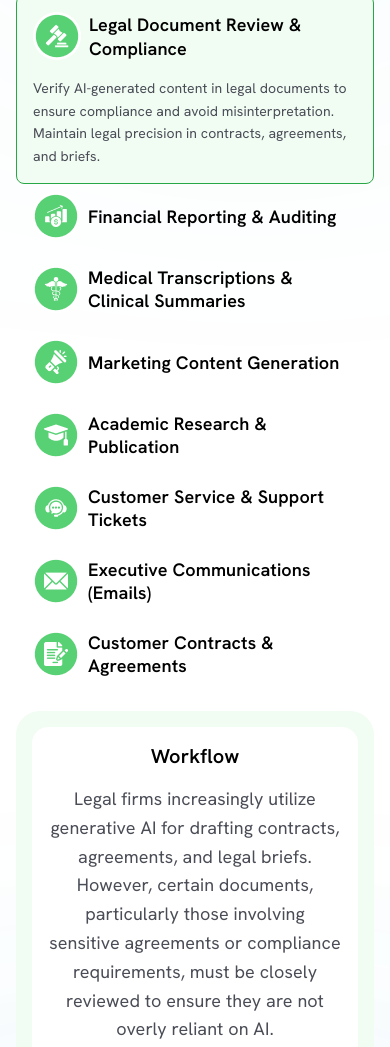
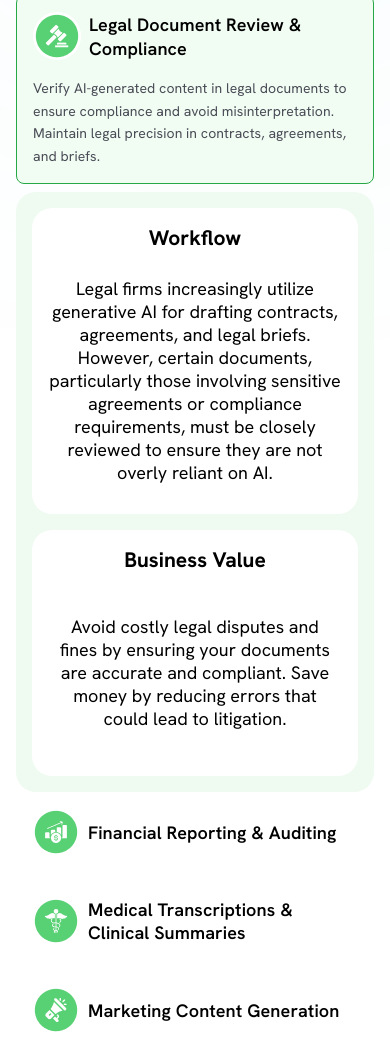
Before and after one commit to Nafiz-Al-Turabi/verigen-ai, a plain HTML site: page index.html in a window 390 px wide. Shown: the part 3713-4760 px from the top of the page. Drawn offline with nearby package versions, Linux system fonts and the light colour scheme.

Commit message:
add workflow

```diff
--- a/css/useCase.css
+++ b/css/useCase.css
@@ -46,7 +46,7 @@
 .use-case-tabs {
     display: flex;
     flex-direction: column;
-    gap: 8px;
+    /* gap: 8px; */
 
 }
 
@@ -183,7 +183,12 @@
     line-height: 160%;
     letter-spacing: 0.09px;
 }
-
+.workflow{
+    display: none;
+}
+.businessValue{
+    display: none;
+}
 
 
 @media(max-width:1300px) {
@@ -228,6 +233,61 @@
 }
 
 @media(max-width:768px) {
+
+    .tab-workflow{
+        background-color: rgb(255, 255, 255);
+        margin-inline: 16px;
+        border-radius: 20px;
+        box-shadow: 100px;
+    }
+    .tab-businessValue{
+        background-color: rgb(255, 255, 255);
+        margin-inline: 16px;
+        margin-top: 0px;
+        border-radius: 20px;
+    }
+    .tab-workflow h3{
+        margin: 16px;
+        margin-bottom: 0px;
+        padding: 16px !important;
+    }
+    .tab-workflow p{
+        padding: 10px !important;
+    }
+    .tab-businessValue h3{
+        margin-bottom: 0px;
+        padding: 16px !important;
+    }
+    .tab-businessValue p{
+        padding: 10px !important;
+        margin: 16px;
+    }
+    .workflow{
+        display: block;
+        background-color: #effaf1;
+        color: black !important;
+        font-size: 18px !important;
+        text-align: center;
+        margin-top:8px ;
+        border-top-left-radius: 20px;
+        border-top-right-radius: 20px;
+
+    }
+    .businessValue{
+        display: block;
+        margin-bottom:16px ;
+        background-color: #effaf1;
+        color: black !important;
+        font-size: 18px !important;
+        text-align: center;
+        border-bottom-left-radius: 20px;
+        border-bottom-right-radius: 20px;
+
+    }
+    .businessValue h3{
+        margin: 16px;
+        margin-bottom: 0px;
+    }
     .use-case-container {
         width: 100%;
         padding: 50px 16px;
@@ -291,4 +351,5 @@
       display: none;
 
     }
+
 }
--- a/index.html
+++ b/index.html
@@ -291,12 +291,25 @@
                             </div>
                             <p class="tab-content"></p>
                         </div>
+                        <div class="workflow">
+                            <p class="tab-workflow"></p>
+                        </div>
+                        <div class="businessValue">
+                            <p class="tab-businessValue"></p>
+                        </div>
                         <div class="tab-not-open">
                             <div class="tab-header">
                                 <img src="./images/Frame 2147226711.png" alt="">
                                 <h3>Financial Reporting & Auditing</h3>
                             </div>
                             <p class="tab-content"></p>
+
+                        </div>
+                        <div class="workflow">
+                            <p class="tab-workflow"></p>
+                        </div>
+                        <div class="businessValue">
+                            <p class="tab-businessValue"></p>
                         </div>
                         <div class="tab-not-open">
                             <div class="tab-header">
@@ -304,6 +317,13 @@
                                 <h3>Medical Transcriptions & Clinical Summaries</h3>
                             </div>
                             <p class="tab-content"></p>
+
+                        </div>
+                        <div class="workflow">
+                            <p class="tab-workflow"></p>
+                        </div>
+                        <div class="businessValue">
+                            <p class="tab-businessValue"></p>
                         </div>
                         <div class="tab-not-open">
                             <div class="tab-header">
@@ -311,6 +331,13 @@
                                 <h3>Marketing Content Generation</h3>
                             </div>
                             <p class="tab-content"></p>
+
+                        </div>
+                        <div class="workflow">
+                            <p class="tab-workflow"></p>
+                        </div>
+                        <div class="businessValue">
+                            <p class="tab-businessValue"></p>
                         </div>
                         <div class="tab-not-open">
                             <div class="tab-header">
@@ -318,6 +345,13 @@
                                 <h3>Academic Research & Publication</h3>
                             </div>
                             <p class="tab-content"></p>
+
+                        </div>
+                        <div class="workflow">
+                            <p class="tab-workflow"></p>
+                        </div>
+                        <div class="businessValue">
+                            <p class="tab-businessValue"></p>
                         </div>
                         <div class="tab-not-open">
                             <div class="tab-header">
@@ -325,6 +359,13 @@
                                 <h3>Customer Service & Support Tickets</h3>
                             </div>
                             <p class="tab-content"></p>
+
+                        </div>
+                        <div class="workflow">
+                            <p class="tab-workflow"></p>
+                        </div>
+                        <div class="businessValue">
+                            <p class="tab-businessValue"></p>
                         </div>
                         <div class="tab-not-open">
                             <div class="tab-header">
@@ -332,6 +373,13 @@
                                 <h3>Executive Communications (Emails)</h3>
                             </div>
                             <p class="tab-content"></p>
+
+                        </div>
+                        <div class="workflow">
+                            <p class="tab-workflow"></p>
+                        </div>
+                        <div class="businessValue">
+                            <p class="tab-businessValue"></p>
                         </div>
                         <div class="tab-not-open">
                             <div class="tab-header">
@@ -339,6 +387,13 @@
                                 <h3>Customer Contracts & Agreements</h3>
                             </div>
                             <p class="tab-content"></p>
+
+                        </div>
+                        <div class="workflow">
+                            <p class="tab-workflow"></p>
+                        </div>
+                        <div class="businessValue">
+                            <p class="tab-businessValue"></p>
                         </div>
                     </div>
                     <div id="" class="use-case-visual ">
--- a/js/useCase.js
+++ b/js/useCase.js
@@ -55,6 +55,8 @@ const tabs = document.querySelectorAll(".use-case-tab, .tab-not-open, .workflows
 const workflow = document.querySelector(".use-case-workflow p");
 const businessValue = document.querySelector(".use-case-business-value p");
 const tabDescriptions = document.querySelectorAll(".tab-content");
+const tabWorkflow = document.querySelectorAll(".tab-workflow");
+const tabBusinessValue = document.querySelectorAll(".tab-businessValue");
 const useCaseVisual = document.querySelector(".use-case-visual");
 
 function handleTabUpdate(index) {
@@ -71,6 +73,22 @@ function handleTabUpdate(index) {
     tabDescriptions.forEach((desc, idx) => {
         if (idx === index) {
             desc.textContent = useCaseData[idx].description;
+        } else {
+            desc.textContent = "";
+        }
+    });
+    tabWorkflow.forEach((desc, idx) => {
+        if (idx === index) {
+            desc.innerHTML = `<h3>Workflow</h3>
+            <p>${useCaseData[idx].workflow}<p>`
+        } else {
+            desc.textContent = "";
+        }
+    });
+    tabBusinessValue.forEach((desc, idx) => {
+        if (idx === index) {
+            desc.innerHTML = `<h3 class="business-h3">Business Value</h3>
+            <p>${useCaseData[idx].businessValue}<p>`
         } else {
             desc.textContent = "";
         }
```
